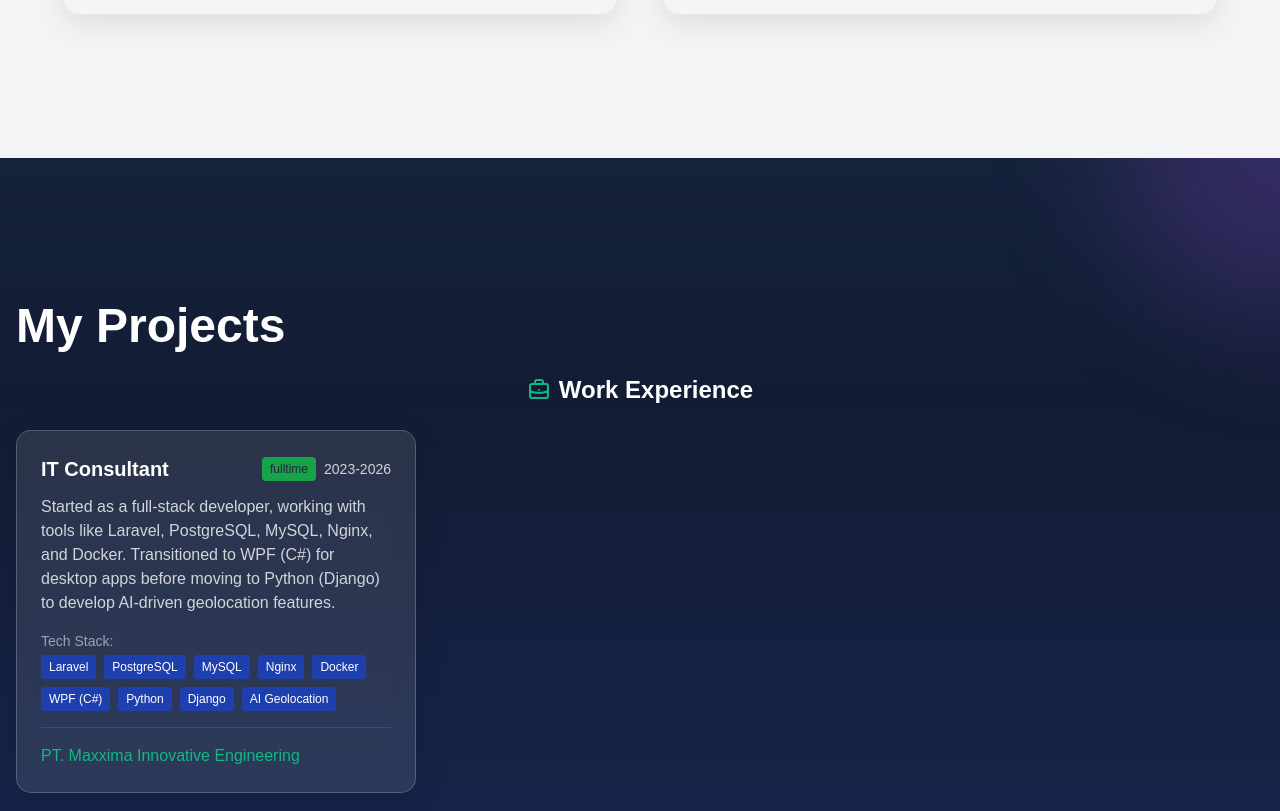
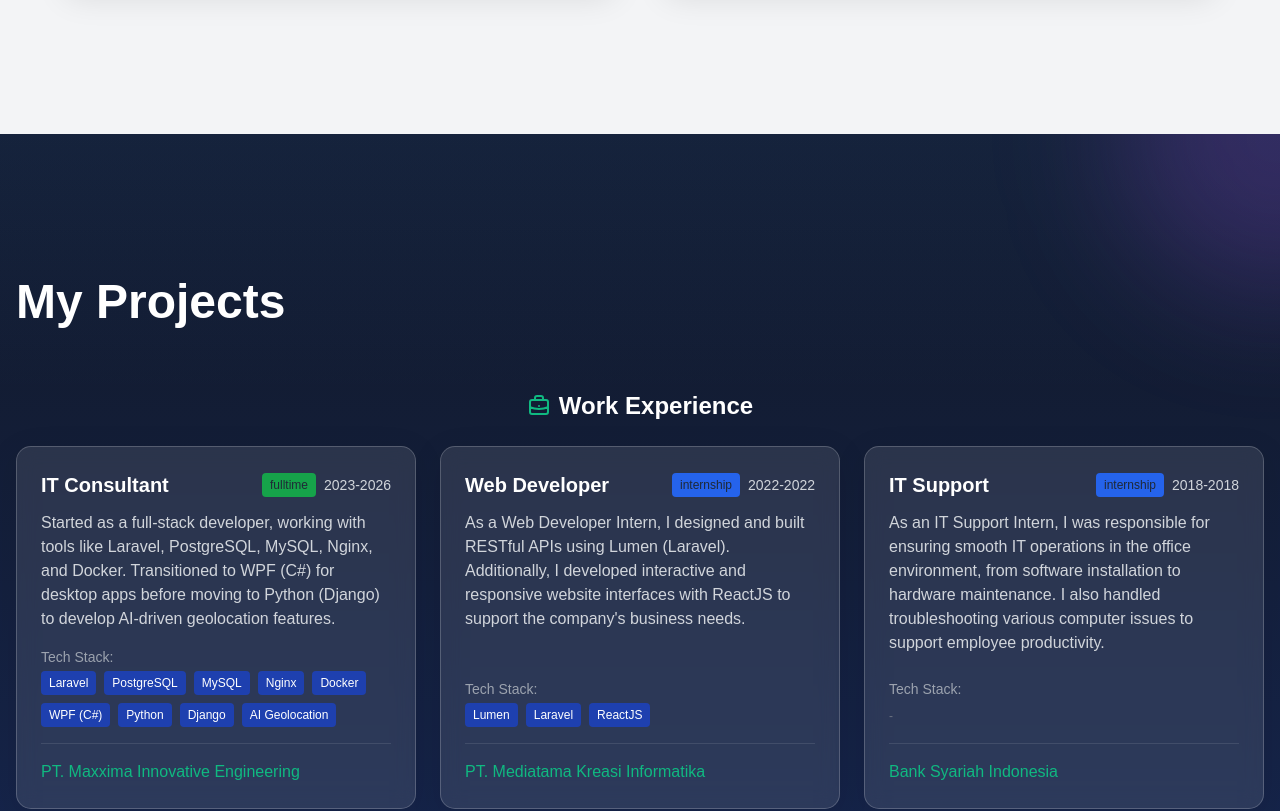
Before and after one commit to ginanjar-tg/my-portfolio, a Next.js app: page / in a window 1280 px wide. Shown: the part 1760-2571 px from the top of the page. Built offline with nearby package versions, Linux system fonts and the light colour scheme; what tw-elements would draw is missing.

Commit message:
fix bug projects not showing di mobile

```diff
--- a/pages/_document.js
+++ b/pages/_document.js
@@ -5,6 +5,7 @@ export default function Document() {
   return (
     <Html>
       <Head>
+        <meta name="viewport" content="width=device-width, initial-scale=1" />
         <link
           href="https://fonts.googleapis.com/css2?family=Roboto+Mono&display=swap"
           rel="stylesheet"
--- a/pages/components/contents.js
+++ b/pages/components/contents.js
@@ -74,6 +74,38 @@ export default function Contents() {
       company: "PT. Maxxima Innovative Engineering",
       year: "2023-2026",
       type: "fulltime"
+    },
+    {
+      title: {
+        id: "Web Developer",
+        en: "Web Developer",
+        zh: "Web开发"
+      },
+      description: {
+        id: "Berperan sebagai Web Developer Intern, saya merancang dan membangun RESTful API menggunakan Lumen (Laravel). Selain itu, saya mengembangkan antarmuka website yang interaktif dan responsif dengan ReactJS untuk mendukung kebutuhan bisnis perusahaan.",
+        en: "As a Web Developer Intern, I designed and built RESTful APIs using Lumen (Laravel). Additionally, I developed interactive and responsive website interfaces with ReactJS to support the company's business needs.",
+        zh: "作为Web开发实习生，我使用Lumen（Laravel）设计并开发RESTful API，并利用ReactJS开发了交互性强且响应迅速的网站界面，以支持公司的业务需求。"
+      },
+      techStack: ["Lumen", "Laravel", "ReactJS"],
+      company: "PT. Mediatama Kreasi Informatika",
+      year: "2022-2022",
+      type: "internship"
+    },
+    {
+      title: {
+        id: "IT Support",
+        en: "IT Support",
+        zh: "IT支持"
+      },
+      description: {
+        id: "Sebagai IT Support Intern, saya bertanggung jawab memastikan kelancaran operasional IT di lingkungan kantor, mulai dari instalasi perangkat lunak hingga pemeliharaan perangkat keras. Saya juga menangani troubleshooting berbagai masalah komputer untuk mendukung produktivitas karyawan.",
+        en: "As an IT Support Intern, I was responsible for ensuring smooth IT operations in the office environment, from software installation to hardware maintenance. I also handled troubleshooting various computer issues to support employee productivity.",
+        zh: "作为IT支持实习生，我负责办公室IT运维，包括软件安装和硬件维护，并处理各类计算机故障，保障员工的工作效率。"
+      },
+      techStack: null,
+      company: "Bank Syariah Indonesia",
+      year: "2018-2018",
+      type: "internship"
     }
   ];
 
@@ -236,10 +268,9 @@ export default function Contents() {
         )}
       </header>
 
-      {/* State for mobile menu */}
-      const [mobileMenuOpen, setMobileMenuOpen] = useState(false);
+      {/* Mouse follower effect */}
 
-      {/* Mouse follower effect */}
+      {/* Mouse follower effect - only shown on desktop */}
       <div
         className="mouse-follower hidden md:block"
         style={{
@@ -330,7 +361,7 @@ export default function Contents() {
         {/* Background pattern */}
         <div className="absolute inset-0 opacity-5 pattern-grid z-0"></div>
 
-        <div className="container mx-auto px-4 py-16 relative z-10">
+        <div className="container mx-auto px-4 py-16 relative z-20">
           <motion.div
             initial="hidden"
             whileInView="visible"
@@ -393,8 +424,8 @@ export default function Contents() {
                     <Image
                       src={pixelPic}
                       alt="Ginanjar&apos;s Pixel Photo"
-                      layout="fill"
-                      objectFit="cover"
+                      fill
+                      style={{ objectFit: 'cover' }}
                       className="rounded-xl transform transition duration-700 hover:scale-110"
                     />
                   </div>
@@ -460,20 +491,21 @@ export default function Contents() {
         </div>
       </section>
 
-      <section id="projects" className="min-h-screen relative py-20 overflow-x-hidden bg-gradient-to-b from-gray-900 to-blue-900">
+      <section id="projects" className="min-h-screen relative py-20 overflow-hidden bg-gradient-to-b from-gray-900 to-blue-900 z-10 w-full">
         {/* Background decorations */}
         <div className="absolute top-0 left-0 w-full h-64 bg-gradient-to-b from-blue-500/10 to-transparent"></div>
         <div className="absolute -top-40 -right-40 w-80 h-80 bg-purple-500/20 rounded-full filter blur-3xl"></div>
         <div className="absolute -bottom-40 -left-40 w-80 h-80 bg-blue-500/20 rounded-full filter blur-3xl"></div>
 
-        <div className="container mx-auto px-4 py-16 relative z-10">
+        <div className="container mx-auto px-4 py-16 relative z-20">
           <motion.div
+            className="projects-motion-container"
             initial="hidden"
             whileInView="visible"
-            viewport={{ once: true, amount: 0.3 }}
+            viewport={{ once: true, margin: "-100px" }}
             variants={fadeInUp}
           >
-            <h2 className="text-center font-bold text-3xl md:text-5xl mb-6 text-white relative inline-block mx-auto md:mx-0">
+            <h2 className="w-full text-center md:text-left font-bold text-3xl md:text-5xl mb-6 md:mb-16 text-white relative inline-block mx-auto md:mx-0">
               <span className="relative z-10">{t('projectsTitle')}</span>
               <div className="absolute -bottom-2 left-0 w-full h-3 bg-primary-color/30 rounded-lg -z-10 transform -rotate-1"></div>
             </h2>
@@ -511,6 +543,7 @@ export default function Contents() {
                     <p className="text-gray-300 mb-4 flex-grow">{project.description[language]}</p>
                     <div>
                       <p className="text-gray-400 text-sm mb-1">{t('techStack')}:</p>
+                      {Array.isArray(project.techStack) && project.techStack.length > 0 ? (
                         <div className="flex flex-wrap gap-2">
                           {project.techStack.map((tech, techIndex) => (
                             <span key={techIndex} className="bg-blue-800 text-white text-xs px-2 py-1 rounded">
@@ -518,6 +551,9 @@ export default function Contents() {
                             </span>
                           ))}
                         </div>
+                      ) : (
+                        <span className="text-gray-500 text-xs">-</span>
+                      )}
                       <div className="mt-4 pt-4 border-t border-white/10">
                         <p className="text-secondary-color font-medium">{project.company}</p>
                       </div>
@@ -551,7 +587,6 @@ export default function Contents() {
                         src={project.image}
                         alt={project.title[language]}
                         fill
-                        sizes="(max-width: 768px) 100vw, (max-width: 1200px) 50vw, 33vw"
                         style={{ objectFit: 'cover' }}
                         className="transition-transform duration-500 hover:scale-110"
                       />
@@ -728,7 +763,7 @@ export default function Contents() {
         <div className="absolute -bottom-20 -left-20 w-60 h-60 bg-blue-500/20 rounded-full filter blur-3xl animate-pulse"></div>
         <div className="absolute top-40 right-10 w-40 h-40 bg-purple-500/20 rounded-full filter blur-3xl animate-pulse animation-delay-2000"></div>
 
-        <div className="container mx-auto px-4 py-16 relative z-10">
+        <div className="container mx-auto px-4 py-16 relative z-20">
           <motion.div
             initial="hidden"
             whileInView="visible"
--- a/styles/globals.css
+++ b/styles/globals.css
@@ -134,6 +134,9 @@ body {
   border-radius: 15px;
   border: 1px solid rgba(255, 255, 255, 0.2);
   box-shadow: 0 8px 32px rgba(0, 0, 0, 0.1);
+  position: relative;
+  z-index: 1;
+  transform: translateZ(0);
 }
 
 .skill-pill {
```
Lines whose indentation alone changed are shown as unchanged.
